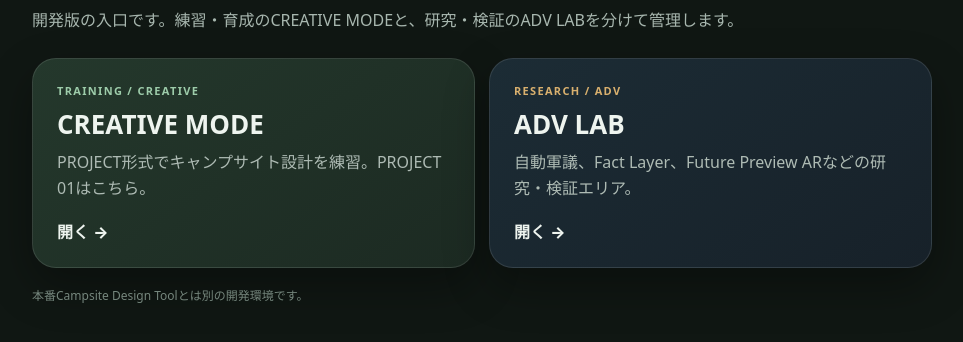
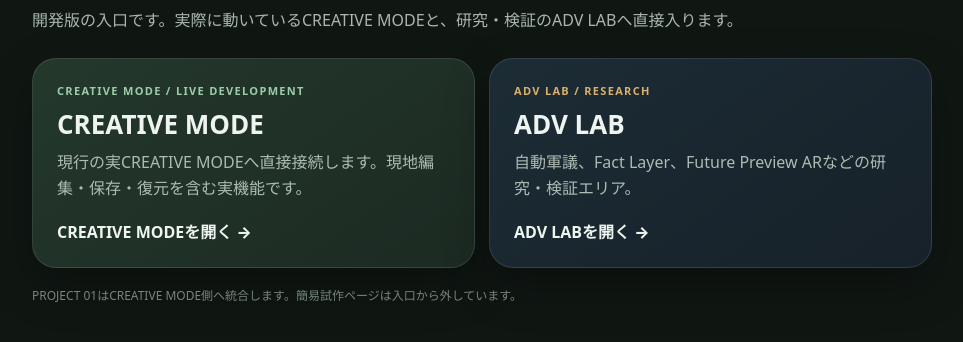
Before and after one commit to Kaityo1221/campsite-design-tool-adv-lab, a plain HTML site: page index.html in a window 1280 px wide. Shown: the part 304-646 px from the top of the page, without its empty margins (158-1121 px from the left). Drawn offline with Linux system fonts and the light colour scheme.

Commit message:
Connect development hub to live CREATIVE MODE and ADV

```diff
--- a/index.html
+++ b/index.html
@@ -6,4 +6,4 @@
 <style>
 *{box-sizing:border-box}body{margin:0;min-height:100vh;font-family:system-ui,-apple-system,"Noto Sans JP",sans-serif;background:#101713;color:#eef4ef;display:grid;place-items:center}.wrap{width:min(900px,calc(100% - 28px));padding:34px 0}.eyebrow{font-size:11px;letter-spacing:.16em;color:#8ea297}h1{margin:7px 0 10px;font-size:clamp(34px,7vw,64px)}.lead{margin:0 0 24px;color:#a8b7af;line-height:1.7}.grid{display:grid;grid-template-columns:1fr 1fr;gap:14px}.card{display:block;padding:24px;border-radius:24px;text-decoration:none;color:inherit;border:1px solid #ffffff1c;background:#19231e;box-shadow:0 18px 46px #0005}.card strong{display:block;font-size:26px;margin:8px 0}.card p{margin:0;color:#aebbb4;line-height:1.6}.creative{background:linear-gradient(145deg,#24382c,#1c2a22)}.adv{background:linear-gradient(145deg,#1c2c35,#172129)}.tag{font-size:11px;letter-spacing:.12em;font-weight:800;color:#d9b06e}.creative .tag{color:#9dccaa}.go{margin-top:18px;font-weight:800}.foot{margin-top:18px;color:#75867d;font-size:12px}@media(max-width:650px){.grid{grid-template-columns:1fr}}
 </style></head>
-<body><main class="wrap"><div class="eyebrow">CAMPSITE DESIGN TOOL / DEVELOPMENT</div><h1>Development Hub</h1><p class="lead">開発版の入口です。練習・育成のCREATIVE MODEと、研究・検証のADV LABを分けて管理します。</p><section class="grid"><a class="card creative" href="./prototype/creative-mode/"><div class="tag">TRAINING / CREATIVE</div><strong>CREATIVE MODE</strong><p>PROJECT形式でキャンプサイト設計を練習。PROJECT 01はこちら。</p><div class="go">開く →</div></a><a class="card adv" href="./prototype/"><div class="tag">RESEARCH / ADV</div><strong>ADV LAB</strong><p>自動軍議、Fact Layer、Future Preview ARなどの研究・検証エリア。</p><div class="go">開く →</div></a></section><div class="foot">本番Campsite Design Toolとは別の開発環境です。</div></main></body></html>
+<body><main class="wrap"><div class="eyebrow">CAMPSITE DESIGN TOOL / DEVELOPMENT</div><h1>Development Hub</h1><p class="lead">開発版の入口です。実際に動いているCREATIVE MODEと、研究・検証のADV LABへ直接入ります。</p><section class="grid"><a class="card creative" href="https://raw.githack.com/Kaityo1221/Campsite-Design-Tool-JP/main/field-mode.html"><div class="tag">CREATIVE MODE / LIVE DEVELOPMENT</div><strong>CREATIVE MODE</strong><p>現行の実CREATIVE MODEへ直接接続します。現地編集・保存・復元を含む実機能です。</p><div class="go">CREATIVE MODEを開く →</div></a><a class="card adv" href="./prototype/"><div class="tag">ADV LAB / RESEARCH</div><strong>ADV LAB</strong><p>自動軍議、Fact Layer、Future Preview ARなどの研究・検証エリア。</p><div class="go">ADV LABを開く →</div></a></section><div class="foot">PROJECT 01はCREATIVE MODE側へ統合します。簡易試作ページは入口から外しています。</div></main></body></html>
```
